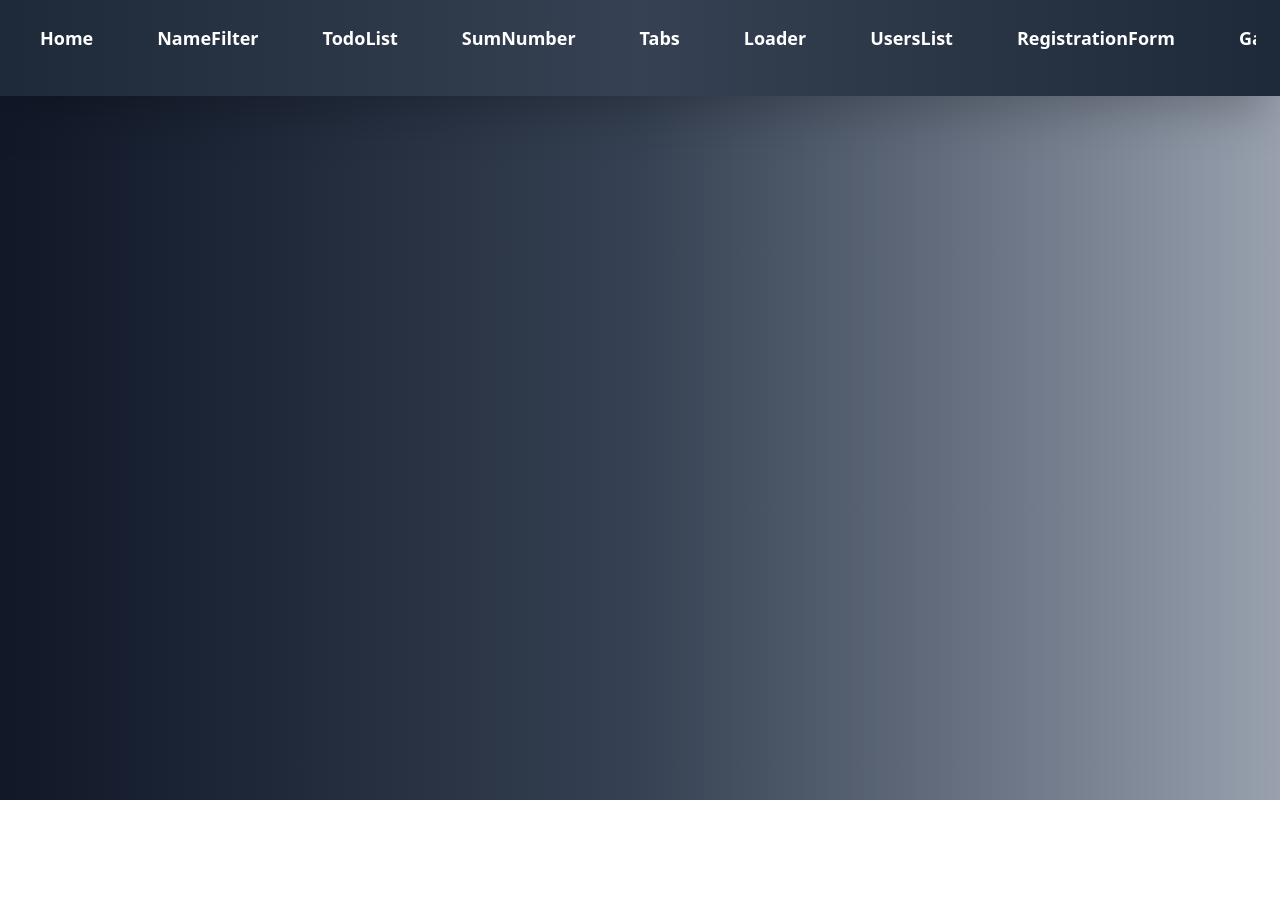
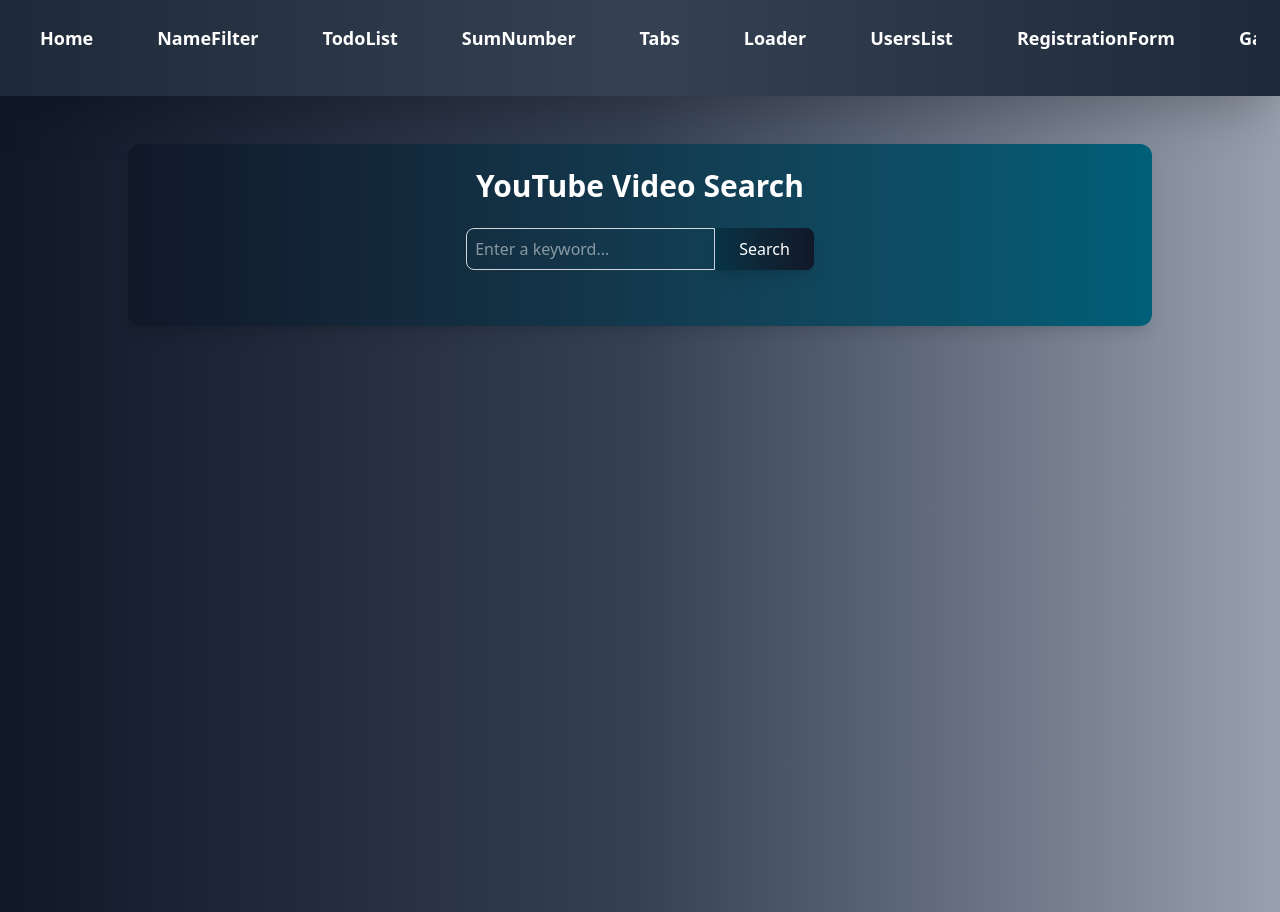
Before and after one commit to hamedmkm/Interview-Prep-Samples, a React (Vite) app: page /YouTubeSearch in a window 1280 px wide. Before the commit the page ends 800 px from the top, so only its background shows below. Built offline with nearby package versions, Linux system fonts and the light colour scheme.

Commit message:
add map and youtube search component

```diff
--- a/package.json
+++ b/package.json
@@ -10,6 +10,7 @@
     "preview": "vite preview"
   },
   "dependencies": {
+    "@react-google-maps/api": "^2.20.5",
     "@tailwindcss/vite": "^4.0.0",
     "axios": "^1.7.9",
     "framer-motion": "^12.0.5",
--- a/src/App/App.jsx
+++ b/src/App/App.jsx
@@ -16,9 +16,8 @@
 import CurrentTime from "../Pages/CurrentTime/CurrentTime";
 import Poll from "../Pages/Poll/Poll";
 import MusicPlayer from "../Pages/Music/MusicList";
-
-
-
+import YouTubeSearch from "../Pages/YoutubeSearch/YoutubeSearch";
+import MyGoogleMap from "../Pages/googleMap/GoogleMap";
 
 const App = () => {
   return (
@@ -28,24 +27,31 @@
         <div className=" mx-auto mt-4 ">
           <Routes>
             <Route path="/" element={<Home />} />
-          <Route path="/SumNumberComponent" element={<SumNumberComponent />} />
+            <Route
+              path="/SumNumberComponent"
+              element={<SumNumberComponent />}
+            />
+                <Route path="/YouTubeSearch" element={<YouTubeSearch />} />
+            <Route path="/MyGoogleMap" element={<MyGoogleMap />} />
+            <Route path="/Weather" element={<Weather />} />
+            <Route path="/NameFilter" element={<NameFilter />} />
             <Route path="/TodoList" element={<TodoList />} />
-          <Route path="/NameFilter" element={<NameFilter />} />
+            <Route path="/UsersList" element={<UsersList />} />
+            <Route path="/RegistrationForm" element={<RegistrationForm />} />
+
             <Route path="/Tabs" element={<Tabs />} />
             <Route path="/Loader" element={<Loader />} />
-          <Route path="/UsersList" element={<UsersList />} />
-          <Route path="/RegistrationForm" element={<RegistrationForm />} />
+
             <Route path="/ImageGallery" element={<ImageGallery />} />
             <Route path="/Time" element={<Time />} />
-          <Route path="/Weather" element={<Weather />} />
+
             <Route path="/RandomQuote" element={<RandomQuote />} />
-          <Route path="/VisitorCounter" element={<VisitorCounter />} />
+
             <Route path="/CurrentTime" element={<CurrentTime />} />
             <Route path="/poll" element={<Poll />} />
             <Route path="/MusicPlayer" element={<MusicPlayer />} />
 
           </Routes>
-
         </div>
       </Router>
     </div>
--- a/src/Pages/NavBar/NavBar.jsx
+++ b/src/Pages/NavBar/NavBar.jsx
@@ -30,6 +30,8 @@
     { path: "/CurrentTime", name: "Time" },
     { path: "/poll", name: "poll" },
     { path: "/MusicPlayer", name: "MusicPlayer" },
+    { path: "/YouTubeSearch", name: "YouTubeSearch" },
+    { path: "/MyGoogleMap", name: "google map" },
   ];
 
   const navLinkClasses = ({ isActive }) =>
@@ -66,7 +68,7 @@
           {navItems.map((item) => (
             <li
               key={item.path}
-              className="transition-transform duration-500 ease-in-out hover:scale-110"
+              className="transition-transform whitespace-nowrap duration-500 ease-in-out hover:scale-110"
             >
               <NavLink to={item.path} className={navLinkClasses}>
                 {item.name}
@@ -96,7 +98,7 @@
         )}
 
         {isOpen && (
-          <ul className="absolute bg-black top-14 left-0 w-full text-center p-4 z-20">
+          <ul className="absolute whitespace-nowrap bg-black top-14 left-0 w-full text-center p-4 z-20">
             {navItems.map((item) => (
               <li key={item.path}>
                 <NavLink
--- /dev/null
+++ b/src/Pages/YoutubeSearch/YoutubeSearch.jsx
@@ -0,0 +1,109 @@
+import React, { useState } from "react";
+import axios from "axios";
+
+const YouTubeSearch = () => {
+  const [keyword, setKeyword] = useState("");
+  const [videos, setVideos] = useState([]);
+  const API_KEY = "AIzaSyASe3lcavJbGd-yFS9UXJOKjnKrYXRpXLE"; // کلید API یوتیوب را جایگزین کنید
+
+  // تابع جستجو
+  const handleSearch = async () => {
+    if (!keyword) return;
+
+    try {
+      // گرفتن لیست ویدیوها
+      const searchResponse = await axios.get(
+        `https://www.googleapis.com/youtube/v3/search`,
+        {
+          params: {
+            part: "snippet",
+            maxResults: 10,
+            q: keyword,
+            key: API_KEY,
+          },
+        }
+      );
+
+      const videoIds = searchResponse.data.items
+        .map((item) => item.id.videoId)
+        .join(",");
+
+      // گرفتن جزئیات ویدیوها
+      const videoDetailsResponse = await axios.get(
+        `https://www.googleapis.com/youtube/v3/videos`,
+        {
+          params: {
+            part: "snippet,statistics",
+            id: videoIds,
+            key: API_KEY,
+          },
+        }
+      );
+
+      setVideos(videoDetailsResponse.data.items);
+    } catch (error) {
+      console.error("Error fetching YouTube videos:", error);
+    }
+  };
+
+  // هندلر برای تشخیص فشار دادن کلید Enter
+  const handleKeyDown = (e) => {
+    if (e.key === "Enter") {
+      handleSearch();
+    }
+  };
+
+  return (
+    <div className="min-h-screen text-white p-8">
+      <div className="container bg-gradient-to-r from-gray-900 to-cyan-800 mx-auto max-w-5xl rounded-xl bg-opacity-10 shadow-lg backdrop-blur-md p-6">
+        <h1 className="text-3xl font-bold mb-6 text-center animate-fade-in">
+          YouTube Video Search
+        </h1>
+        <div className="flex justify-center mb-8">
+          <input
+            type="text"
+            placeholder="Enter a keyword..."
+            value={keyword}
+            onChange={(e) => setKeyword(e.target.value)}
+            onKeyDown={handleKeyDown}
+            className="border border-gray-300 p-2 rounded-l-lg focus:outline-none focus:ring-1"
+          />
+          <button
+            onClick={handleSearch}
+            className="bg-gradient-to-r from-cyan-950 to-gray-900 text-white px-6 py-2 rounded-r-lg hover:scale-105 transition-transform duration-300 shadow-lg"
+          >
+            Search
+          </button>
+        </div>
+        <div className="grid grid-cols-1 md:grid-cols-2 lg:grid-cols-3 gap-6">
+          {videos.map((video) => (
+            <div
+              key={video.id}
+              className="rounded-lg bg-black bg-opacity-50 shadow-xl p-4 transform transition duration-300 hover:scale-105"
+            >
+              <iframe
+                className="w-full h-48 rounded-lg"
+                src={`https://www.youtube.com/embed/${video.id}`}
+                title={video.snippet.title}
+                allowFullScreen
+              ></iframe>
+              <h2 className="text-lg font-semibold mt-4">
+                {video.snippet.title}
+              </h2>
+              <p className="text-sm opacity-80">{video.snippet.channelTitle}</p>
+              <p className="text-sm opacity-80">
+                Views: {video.statistics.viewCount}
+              </p>
+              <p className="text-sm opacity-80">
+                Published:{" "}
+                {new Date(video.snippet.publishedAt).toLocaleDateString()}
+              </p>
+            </div>
+          ))}
+        </div>
+      </div>
+    </div>
+  );
+};
+
+export default YouTubeSearch;
--- /dev/null
+++ b/src/Pages/googleMap/GoogleMap.jsx
@@ -0,0 +1,69 @@
+import React, { useState } from "react";
+import { GoogleMap, LoadScript, Marker } from "@react-google-maps/api";
+
+const MyGoogleMap = () => {
+  const containerStyle = {
+    width: "100%",
+    height: "500px",
+  };
+
+  const center = {
+    lat: 35.6892,
+    lng: 51.389,
+  };
+
+  const API_KEY = "AIzaSyAEExDG0Gsc0AkDJtozaeyli-hwdf1Ed50";
+
+
+  const [selectedLocation, setSelectedLocation] = useState(null);
+
+
+  const handleMapClick = (event) => {
+    const lat = event.latLng.lat();
+    const lng = event.latLng.lng();
+    setSelectedLocation({ lat, lng });
+  };
+
+
+  const shareCoordinates = async () => {
+    if (selectedLocation) {
+      const message = `عرض جغرافیایی: ${selectedLocation.lat}, طول جغرافیایی: ${selectedLocation.lng}`;
+      try {
+        await navigator.clipboard.writeText(message);
+        alert("مختصات با موفقیت در کلیپ‌بورد کپی شد!");
+      } catch (error) {
+        console.error("خطا در کپی کردن مختصات:", error);
+        alert("مشکلی در کپی مختصات پیش آمد.");
+      }
+    } else {
+      alert("لطفاً ابتدا مکانی را روی نقشه انتخاب کنید!");
+    }
+  };
+
+  return (
+    <div>
+      <LoadScript googleMapsApiKey={API_KEY}>
+        <GoogleMap
+          mapContainerStyle={containerStyle}
+          center={center}
+          zoom={10}
+          onClick={handleMapClick}
+        >
+
+          {selectedLocation && <Marker position={selectedLocation} />}
+        </GoogleMap>
+      </LoadScript>
+      <div className="mt-4 text-center">
+        <button
+          onClick={shareCoordinates}
+          className="bg-blue-500 text-white px-4 py-2 rounded hover:bg-blue-600"
+        >
+          کپی کردن مختصات
+        </button>
+
+      </div>
+    </div>
+  );
+};
+
+export default MyGoogleMap;
```
Also changed, not shown: 1 other file (tests, documents, lock files or other folders). Lines whose indentation alone changed are shown as unchanged.
